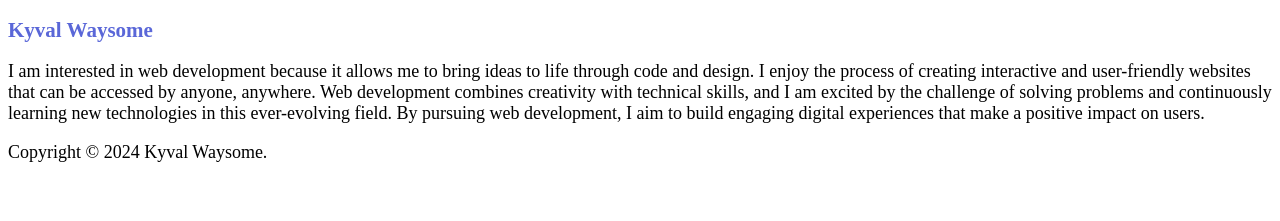
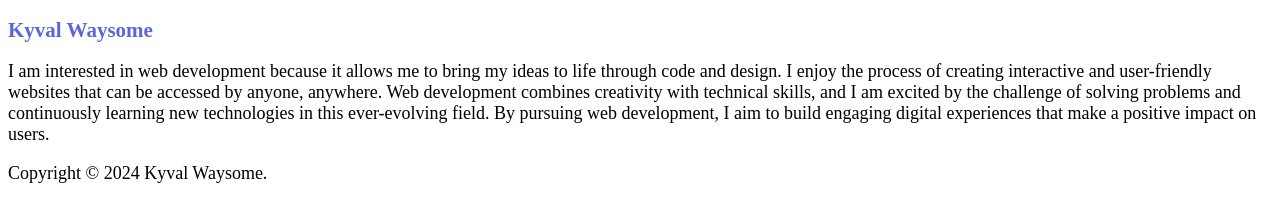
Before and after one commit to KyvalWaysome/info2180-lab1, a plain HTML site: page index.html in a window 1280 px wide. Shown: the part 261-482 px from the top of the page. Drawn offline with Linux system fonts and the light colour scheme.

Commit message:
Updated files and finalized the webpagey

```diff
--- a/index.html
+++ b/index.html
@@ -16,7 +16,7 @@
     </header>
     <main>
         <h2>Kyval Waysome</h2>
-        <p>I am interested in web development because it allows me to bring ideas to life through code and design. I enjoy the process of creating interactive and user-friendly websites that can be accessed by anyone, anywhere. Web development combines creativity with technical skills, and I am excited by the challenge of solving problems and continuously learning new technologies in this ever-evolving field. By pursuing web development, I aim to build engaging digital experiences that make a positive impact on users.</p>
+        <p>I am interested in web development because it allows me to bring my ideas to life through code and design. I enjoy the process of creating interactive and user-friendly websites that can be accessed by anyone, anywhere. Web development combines creativity with technical skills, and I am excited by the challenge of solving problems and continuously learning new technologies in this ever-evolving field. By pursuing web development, I aim to build engaging digital experiences that make a positive impact on users.</p>
     </main>
     <footer>
         <p>Copyright &copy; 2024 Kyval Waysome.</p>
```
